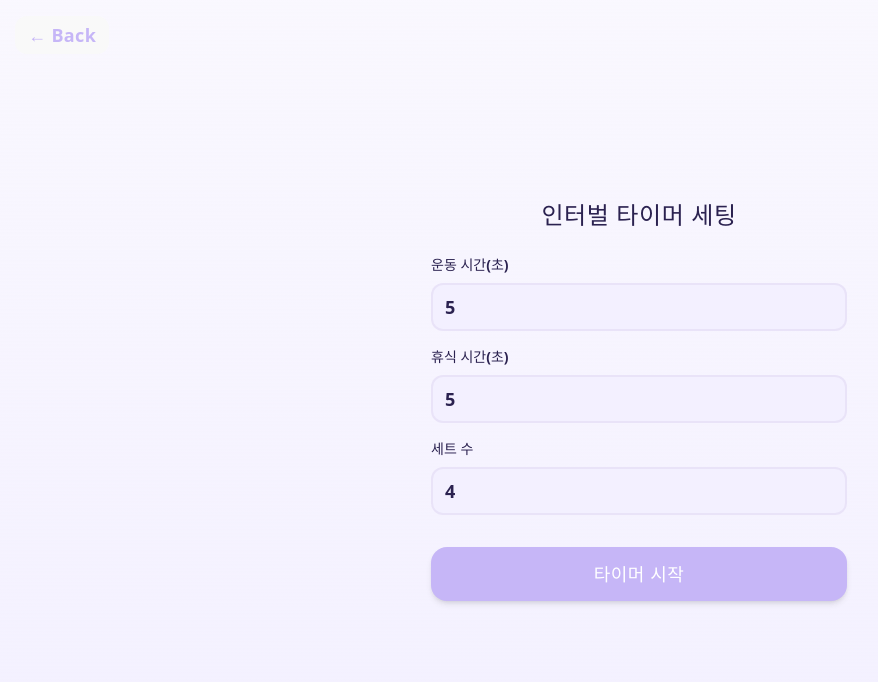
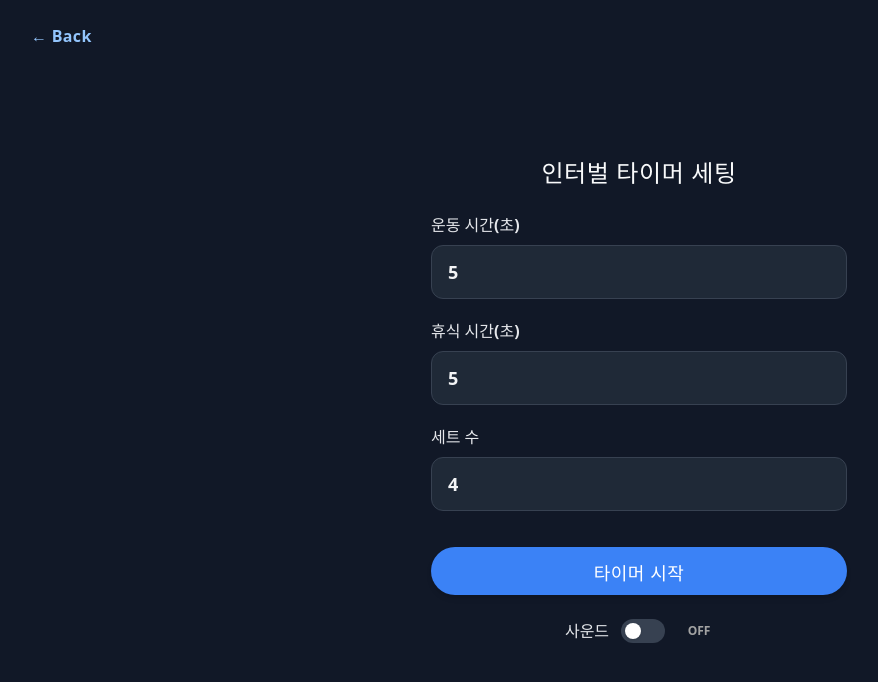
Before and after one commit to ilwonyoon/interval-timer-app, a React (Vite) app: page / in a window 1280 px wide. Both pictures are taken after a click on the button "시작하기". Shown: the top 682 px of the page, without its empty margins (1-879 px from the left). Built offline with nearby package versions, Linux system fonts and the light colour scheme.

Commit message:
chore: 전체 파일 최신 상태로 동기화

```diff
--- a/src/App.tsx
+++ b/src/App.tsx
@@ -1,5 +1,7 @@
 import { useState, useRef, useEffect } from 'react'
 import './App.css'
+import startSound from './assets/start.mp3';
+import endSound from './assets/end.mp3';
 
 // 기록 타입
 interface WorkoutRecord {
@@ -62,6 +64,10 @@ function App() {
   const timerStartRef = useRef<number | null>(null);
   const timerEndRef = useRef<number | null>(null);
   const rafRef = useRef<number | null>(null);
+
+  // 오디오 객체
+  const startAudioRef = useRef<HTMLAudioElement | null>(null);
+  const endAudioRef = useRef<HTMLAudioElement | null>(null);
 
   // 타이머 틱 (1초마다 seconds만 줄임)
   const tick = () => {
@@ -151,7 +157,7 @@ function App() {
   const pauseTimer = () => setIsRunning(false);
 
   // 세팅 화면에서 타이머 시작
-  const handleStart = () => {
+  const handleStart = async () => {
     setWorkDuration(workInput);
     setRestDuration(restInput);
     setTotalSets(setsInput);
@@ -160,6 +166,11 @@ function App() {
     setSetCount(1);
     setScreen('timer');
     setIsRunning(true);
+    if (soundEnabled && startAudioRef.current) {
+      startAudioRef.current.currentTime = 0;
+      startAudioRef.current.volume = 1;
+      try { await startAudioRef.current.play(); } catch (e) {}
+    }
   };
 
   // 세팅 카드 클릭 시 바로 타이머 시작
@@ -179,15 +190,15 @@ function App() {
   const renderRecords = () => {
     const visibleRecords = showAllRecords ? records : records.slice(0, 8);
     return (
-      <div className="w-full max-w-md bg-surface rounded-3xl shadow-lg p-4 mt-6 border border-outline/30 mx-auto">
-        <div className="font-bold text-primary mb-2 tracking-wide text-base">운동 기록</div>
+      <div className="w-full max-w-md bg-gray-800 rounded-3xl shadow-lg p-4 mt-6 border border-gray-700 mx-auto">
+        <div className="font-bold text-gray-50 mb-2 tracking-wide text-base">운동 기록</div>
         {records.length === 0 ? (
-          <div className="text-onSurfaceVariant text-sm">아직 기록이 없습니다.</div>
+          <div className="text-gray-500 text-sm">아직 기록이 없습니다.</div>
         ) : (
           <>
             <ul className={`space-y-2 ${showAllRecords ? 'max-h-96 overflow-y-auto' : ''}`}>
               {visibleRecords.map((r, i) => (
-                <li key={i} className="flex justify-between text-sm text-onSurfaceVariant border-b last:border-b-0 border-outline/20 pb-1">
+                <li key={i} className="flex justify-between text-sm text-gray-500 border-b last:border-b-0 border-gray-700 pb-1">
                   <span>{r.date}</span>
                   <span className="font-medium">{r.sets}세트/{r.work}s/{r.rest}s</span>
                 </li>
@@ -195,7 +206,7 @@ function App() {
             </ul>
             {records.length > 8 && (
               <button
-                className="mt-3 text-primary font-semibold hover:underline text-sm"
+                className="mt-3 w-fit mx-auto py-2 px-4 rounded-xl border border-gray-600 bg-transparent text-gray-200 font-semibold text-sm hover:bg-gray-700 transition-all"
                 onClick={() => setShowAllRecords(v => !v)}
               >
                 {showAllRecords ? '접기' : '더 보기'}
@@ -212,7 +223,7 @@ function App() {
     <div className="w-full max-w-md mt-2 mb-4 overflow-x-auto mx-auto">
       <div className="flex gap-2 w-max px-1">
         {settings.length === 0 ? (
-          <div className="flex flex-col items-center justify-center min-w-[90px] px-3 py-2 rounded-2xl bg-surfaceVariant border border-outline/30 shadow text-onSurfaceVariant font-semibold text-xs opacity-60 select-none">
+          <div className="flex flex-col items-center justify-center min-w-[90px] px-3 py-2 rounded-2xl bg-gray-700 border border-gray-700 shadow text-gray-50 font-semibold text-xs opacity-60 select-none">
             최근 사용한 세팅 없음
           </div>
         ) : (
@@ -220,12 +231,12 @@ function App() {
             <button
               key={i}
               onClick={() => handleSettingQuickStart(s)}
-              className="flex flex-col items-center justify-center min-w-[90px] px-3 py-2 rounded-2xl bg-primaryLight hover:bg-primaryDark border border-outline/30 shadow text-onPrimary font-semibold text-sm transition"
+              className="flex flex-col items-center justify-center min-w-[90px] px-3 py-2 rounded-2xl bg-gray-700 hover:bg-gray-600 border border-gray-700 shadow text-gray-200 font-semibold text-sm transition"
               style={{letterSpacing: '0.01em'}}
             >
-              <span className="text-onPrimary font-bold text-base">{s.sets}세트</span>
-              <span className="text-onPrimary/80 text-xs">{s.work}s 운동</span>
-              <span className="text-onPrimary/80 text-xs">{s.rest}s 휴식</span>
+              <span className="text-gray-200 font-bold text-base">{s.sets}세트</span>
+              <span className="text-gray-400 text-xs">{s.work}s 운동</span>
+              <span className="text-gray-400 text-xs">{s.rest}s 휴식</span>
             </button>
           ))
         )}
@@ -247,7 +258,7 @@ function App() {
     // 색상 분기 (휴식: gray scale)
     const progressColor = isRest ? '#A3A3A3' : '#9B8AFB'; // gray-400 or purple
     const bgColor = isRest ? '#E5E7EB' : '#E3D8FF'; // gray-200 or purple-100
-    const textColor = isRest ? 'fill-gray-700' : 'fill-onPrimary';
+    const textColor = isRest ? 'fill-gray-700' : 'fill-gray-50';
     return (
       <svg width={size} height={size} className="block mx-auto w-full max-w-[320px] h-auto" style={{ transform: 'rotate(-90deg)' }}>
         <circle
@@ -278,81 +289,119 @@ function App() {
     );
   }
 
+  const [soundEnabled, setSoundEnabled] = useState(false);
+
+  useEffect(() => {
+    if (!soundEnabled) return;
+    if (phase === 'work' && isRunning) {
+      startAudioRef.current?.play();
+    }
+    if (phase === 'rest' && setCount === totalSets && !isRunning) {
+      endAudioRef.current?.play();
+    }
+  }, [phase, isRunning, setCount, totalSets, soundEnabled]);
+
+  // 사운드 토글 ON 시 미리듣기
+  const handleSoundToggle = async () => {
+    setSoundEnabled(v => {
+      const next = !v;
+      if (!v && startAudioRef.current) {
+        startAudioRef.current.currentTime = 0;
+        startAudioRef.current.volume = 1;
+        startAudioRef.current.play().catch(() => {});
+      }
+      return next;
+    });
+  };
+
   return (
-    <div className={`fixed inset-0 w-screen min-h-screen font-sans z-0 ${screen === 'timer' && phase === 'rest' ? 'bg-gradient-to-b from-gray-100 to-gray-300' : 'bg-gradient-to-b from-primary/10 to-surfaceVariant'}`}>
+    <div className={`fixed inset-0 w-screen min-h-screen font-sans z-0 bg-gray-900`}>
       <div className="relative z-10 flex flex-col items-center justify-center min-h-screen w-screen">
+        {screen === 'home' && (
           <div className="w-full max-w-md px-4 mx-auto flex flex-col items-center justify-center min-h-screen">
-          {screen === 'home' && (
-            <>
             <button
               onClick={() => setScreen('setup')}
-                className="w-full py-4 rounded-2xl text-xl font-bold text-white bg-primary shadow-md hover:bg-primary/90 transition mb-2"
+              className="w-full rounded-full bg-blue-500 text-white font-semibold h-12 px-8 shadow-md hover:bg-blue-600 transition-all duration-200 mb-4 text-xl"
               style={{letterSpacing: '0.03em'}}>
               시작하기
             </button>
             {renderSettings()}
             {renderRecords()}
-            </>
+          </div>
         )}
         {screen === 'setup' && (
           <>
             <button
               onClick={handleSetupBack}
-                className="fixed left-4 top-4 text-primary font-bold text-lg px-3 py-1 rounded-xl hover:bg-primary/10 transition z-20"
-                style={{letterSpacing: '0.02em'}}>
+              className="fixed left-4 top-4 text-blue-300 font-semibold px-4 py-2 hover:text-blue-400 transition-all duration-200 z-20"
+              style={{letterSpacing: '0.02em', background: 'none', boxShadow: 'none', border: 'none'}}>
               ← Back
             </button>
             <div className="min-h-screen w-full flex flex-col items-center justify-center">
-                <div className="w-full max-w-md flex flex-col items-center">
-                  <div className="text-2xl font-bold mb-6 text-onPrimary tracking-wide">인터벌 타이머 세팅</div>
+              <div className="w-full max-w-md px-4 py-12 flex flex-col items-center">
+                <div className="text-2xl font-bold mb-6 text-gray-50 tracking-wide">인터벌 타이머 세팅</div>
                 <div className="flex flex-col gap-4 w-full">
-                    <label className="flex flex-col text-left text-sm font-bold text-onPrimary gap-1">
+                  <label className="flex flex-col text-left text-base font-semibold text-gray-200 mb-1 gap-1">
                     운동 시간(초)
                     <input
                       type="number"
                       min={1}
                       value={workInput}
                       onChange={e => setWorkInput(Number(e.target.value))}
-                        className="mt-1 px-3 py-2 border-2 border-outline/30 rounded-xl text-lg bg-surfaceVariant focus:border-primary focus:ring-2 focus:ring-primary/20 outline-none transition text-onPrimary font-semibold"
+                      className="mt-1 px-4 py-3 border border-gray-700 rounded-xl text-lg bg-gray-800 text-gray-100 focus:ring-2 focus:ring-blue-400 outline-none transition"
                     />
                   </label>
-                    <label className="flex flex-col text-left text-sm font-bold text-onPrimary gap-1">
+                  <label className="flex flex-col text-left text-base font-semibold text-gray-200 mb-1 gap-1">
                     휴식 시간(초)
                     <input
                       type="number"
                       min={1}
                       value={restInput}
                       onChange={e => setRestInput(Number(e.target.value))}
-                        className="mt-1 px-3 py-2 border-2 border-outline/30 rounded-xl text-lg bg-surfaceVariant focus:border-primary focus:ring-2 focus:ring-primary/20 outline-none transition text-onPrimary font-semibold"
+                      className="mt-1 px-4 py-3 border border-gray-700 rounded-xl text-lg bg-gray-800 text-gray-100 focus:ring-2 focus:ring-blue-400 outline-none transition"
                     />
                   </label>
-                    <label className="flex flex-col text-left text-sm font-bold text-onPrimary gap-1">
+                  <label className="flex flex-col text-left text-base font-semibold text-gray-200 mb-1 gap-1">
                     세트 수
                     <input
                       type="number"
                       min={1}
                       value={setsInput}
                       onChange={e => setSetsInput(Number(e.target.value))}
-                        className="mt-1 px-3 py-2 border-2 border-outline/30 rounded-xl text-lg bg-surfaceVariant focus:border-primary focus:ring-2 focus:ring-primary/20 outline-none transition text-onPrimary font-semibold"
+                      className="mt-1 px-4 py-3 border border-gray-700 rounded-xl text-lg bg-gray-800 text-gray-100 focus:ring-2 focus:ring-blue-400 outline-none transition"
                     />
                   </label>
                 </div>
                 <button
                   onClick={handleStart}
-                    className="w-full py-3 rounded-2xl text-lg font-bold text-white bg-primary shadow-md hover:bg-primary/90 transition min-w-[88px] tracking-widest mt-8"
+                  className="w-full rounded-full bg-blue-500 text-white font-semibold h-12 px-8 shadow-md hover:bg-blue-600 transition-all duration-200 mt-8 text-lg"
                   style={{letterSpacing: '0.03em'}}>
                   타이머 시작
                 </button>
+                <div className="mt-6 flex items-center gap-3">
+                  <span className="text-base font-semibold text-gray-200">사운드</span>
+                  <label className="relative inline-flex items-center cursor-pointer">
+                    <input
+                      type="checkbox"
+                      checked={soundEnabled}
+                      onChange={handleSoundToggle}
+                      className="sr-only peer"
+                    />
+                    <div className="w-11 h-6 bg-gray-700 peer-focus:outline-none peer-focus:ring-2 peer-focus:ring-blue-400 rounded-full peer peer-checked:bg-blue-500 transition-all duration-200"></div>
+                    <div className="absolute left-1 top-1 w-4 h-4 bg-white rounded-full shadow transform transition-all duration-200 peer-checked:translate-x-5"></div>
+                  </label>
+                  <span className={`ml-2 text-xs font-bold align-middle`} style={{minWidth: 28, display: 'inline-block', textAlign: 'center', color: soundEnabled ? '#60A5FA' : '#A3A3A3'}}>{soundEnabled ? 'ON' : 'OFF'}</span>
+                </div>
               </div>
             </div>
           </>
         )}
         {screen === 'timer' && (
-            <>
+          <div className="w-full max-w-md px-4 mx-auto flex flex-col items-center justify-center min-h-screen">
             <button
               onClick={handleSetupBack}
-                className={`absolute left-0 top-0 font-bold text-lg px-3 py-1 rounded-xl transition z-10 ${phase === 'rest' ? 'text-gray-700 hover:bg-gray-200' : 'text-primary hover:bg-primary/10'}`}
-                style={{letterSpacing: '0.02em', marginTop: '12px', marginLeft: '4px'}}>
+              className={`absolute left-4 top-4 text-blue-300 font-semibold px-4 py-2 underline hover:text-blue-400 transition-all duration-200 z-20`}
+              style={{letterSpacing: '0.02em', background: 'none', boxShadow: 'none', border: 'none'}}>
               ← Back
             </button>
             <div className="w-full flex flex-col items-center pt-8 pb-8">
@@ -363,22 +412,22 @@ function App() {
                 isRest={phase === 'rest'}
               />
               <div className="flex flex-col items-center mt-4">
-                  <div className={`text-sm mb-1 ${phase === 'rest' ? 'text-gray-700' : 'text-onSurfaceVariant'}`}>Set {setCount} / {totalSets}</div>
-                  <div className={`text-lg font-semibold mb-1 ${phase === 'rest' ? 'text-gray-700' : (phase === 'work' ? 'text-tertiary' : 'text-primary')}`}>{phase === 'work' ? '운동' : '휴식'}</div>
+                <div className={`text-sm mb-1 text-gray-300`}>Set {setCount} / {totalSets}</div>
+                <div className={`text-lg font-semibold mb-1 text-gray-50`}>{phase === 'work' ? '운동' : '휴식'}</div>
               </div>
               <div className="flex gap-2 w-full mt-8">
                 <button
                   onClick={isRunning ? pauseTimer : startTimer}
-                    className={`flex-1 py-3 rounded-2xl text-lg font-bold shadow-md transition min-w-[88px] tracking-widest
-                      ${phase === 'rest' ? 'text-gray-900 bg-gray-200 hover:bg-gray-300' : 'text-white bg-primary hover:bg-primary/90'}`}
+                  className={`flex-1 rounded-full ${phase === 'rest' ? 'bg-gray-600' : 'bg-blue-500'} text-white font-semibold h-12 px-8 shadow-md hover:bg-blue-600 transition-all duration-200 text-lg`}
                   style={{letterSpacing: '0.03em'}}>
                   {isRunning ? '일시정지' : '시작하기'}
                 </button>
               </div>
             </div>
-            </>
+          </div>
         )}
-        </div>
+        <audio ref={startAudioRef} src={startSound} preload="auto" muted={false} />
+        <audio ref={endAudioRef} src={endSound} preload="auto" muted={false} />
       </div>
     </div>
   )
```
Lines whose indentation alone changed are shown as unchanged.
